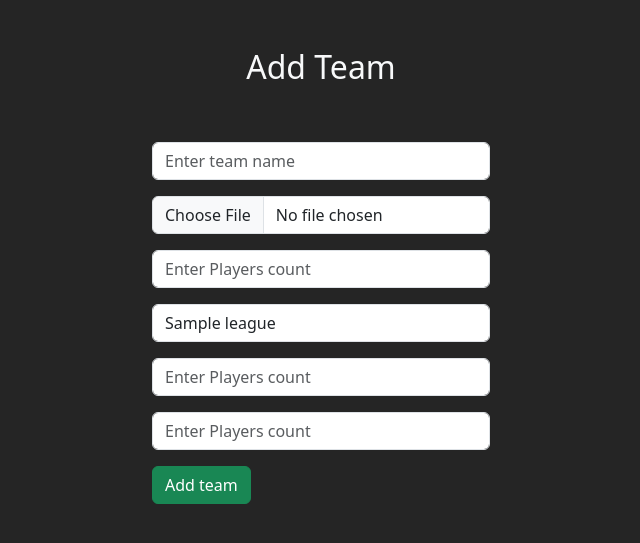
After one commit to mesumbinshaukat/Soccer-Club, a PHP site: page /admin/addteam.php in a window 1280 px wide. The commit adds this page. Shown: the top 543 px of the page, without its empty margins (319-959 px from the left). Run offline with PHP 8.4, Linux system fonts and the light colour scheme; tables that the repository leaves empty or names only in its code hold one stand-in row (values such as "Sample post").

Commit message:
comitted

```diff
--- /dev/null
+++ b/soccer/admin/addteam.php
@@ -0,0 +1,68 @@
+<?php
+
+
+   include("../connection.php");
+
+   $select_query_league = "SELECT * FROM `leagues`";
+   $run_query =  mysqli_query($conn , $select_query_league ) ;
+
+   if(isset($_POST['submit_button'])){
+        $team_name = $_POST['team_name'];
+
+        $players_count = $_POST['players_count'];
+        $team_logo = $_FILES['team_logo']['name'];
+        $team_logo_tmp = $_FILES['team_logo']['tmp_name'];
+        $team_logo_path = '../team logo'.$team_logo;
+        move_uploaded_file($team_logo_path,$img_logo_tmp);
+
+
+   }
+
+?>
+<!DOCTYPE HTML>
+<html lang="en">
+<head>
+    <title>Add team</title>
+    <link href="https://cdn.jsdelivr.net/npm/bootstrap@5.3.1/dist/css/bootstrap.min.css" rel="stylesheet" integrity="sha384-4bw+/aepP/YC94hEpVNVgiZdgIC5+VKNBQNGCHeKRQN+PtmoHDEXuppvnDJzQIu9" crossorigin="anonymous">
+    <style>
+       body{
+            background-color: #252525;
+       }
+    </style>
+</head>
+<body>
+    <h2 class="text-center pt-5 pb-5 text-light ">Add Team</h2>
+<div class="container d-flex justify-content-center">
+<form method="POST" enctype="multipart/form-data">
+<div class="mb-3">
+  <input type="text" class="form-control " name="team_name" placeholder="Enter team name">
+</div>
+<div class="mb-3">
+    <input type="file" class="form-control " name="team_logo" placeholder="Enter Player logo">
+</div>
+<div class="mb-3">
+    <input type="number" max="14" class="form-control " name="players_count" placeholder="Enter Players count">
+</div>
+
+<div class="mb-3">
+   <select name="league_name" class="form-control">
+    <?php while($league_data= mysqli_fetch_array($run_query)){?>
+        <option value="<?php echo $league_data['l_id']; ?>"><?php echo $league_data['l_name']; ?></option>
+        <?php }?>
+   </select>
+</div>
+<div class="mb-3">
+    <input type="number" max="14" class="form-control " name="players_count" placeholder="Enter Players count">
+</div>
+<div class="mb-3">
+    <input type="number" max="14" class="form-control " name="players_count" placeholder="Enter Players count">
+</div>
+
+
+<div class="mb-3">
+    <input type="submit" class="btn btn-success" name="submit_button" value="Add team">
+</div>
+</form>
+</div>
+</body>
+</html>
--- a/soccer/index.php
+++ b/soccer/index.php
@@ -379,7 +379,7 @@
     <div class="container site-section">
       <div class="row">
         <div class="col-6 title-section">
-          <h2 class="heading">Our Blog</h2>
+          <h2 class="heading">Latest News</h2>
         </div>
       </div>
       <div class="row">
--- a/soccer/matches.php
+++ b/soccer/matches.php
@@ -331,7 +331,7 @@
 <div class="container site-section">
 <div class="row">
 <div class="col-6 title-section">
-<h2 class="heading">Our Blog</h2>
+<h2 class="heading">Latest News</h2>
 </div>
 </div>
 <div class="row">
@@ -342,7 +342,7 @@
 </div>
 <div class="text">
 <span class="meta">May 20, 2020</span>
-<h3 class="mb-4"><a href="#">Romolu to stay at Real Nadrid?</a></h3>
+<h3 class="mb-4"><a href="#">News 1 </a></h3>
 <p>Lorem ipsum dolor sit amet, consectetur adipisicing elit. Possimus deserunt saepe tempora dolorem.</p>
 <p><a href="#">Read more</a></p>
 </div>
@@ -355,7 +355,7 @@
 </div>
 <div class="text">
 <span class="meta">May 20, 2020</span>
-<h3 class="mb-4"><a href="#">Romolu to stay at Real Nadrid?</a></h3>
+<h3 class="mb-4"><a href="#">News 2</a></h3>
 <p>Lorem ipsum dolor sit amet, consectetur adipisicing elit. Possimus deserunt saepe tempora dolorem.</p>
 <p><a href="#">Read more</a></p>
 </div>
```
Also changed, not shown: soccer/admin/add_leagues.php (added, +51 -0 lines).
